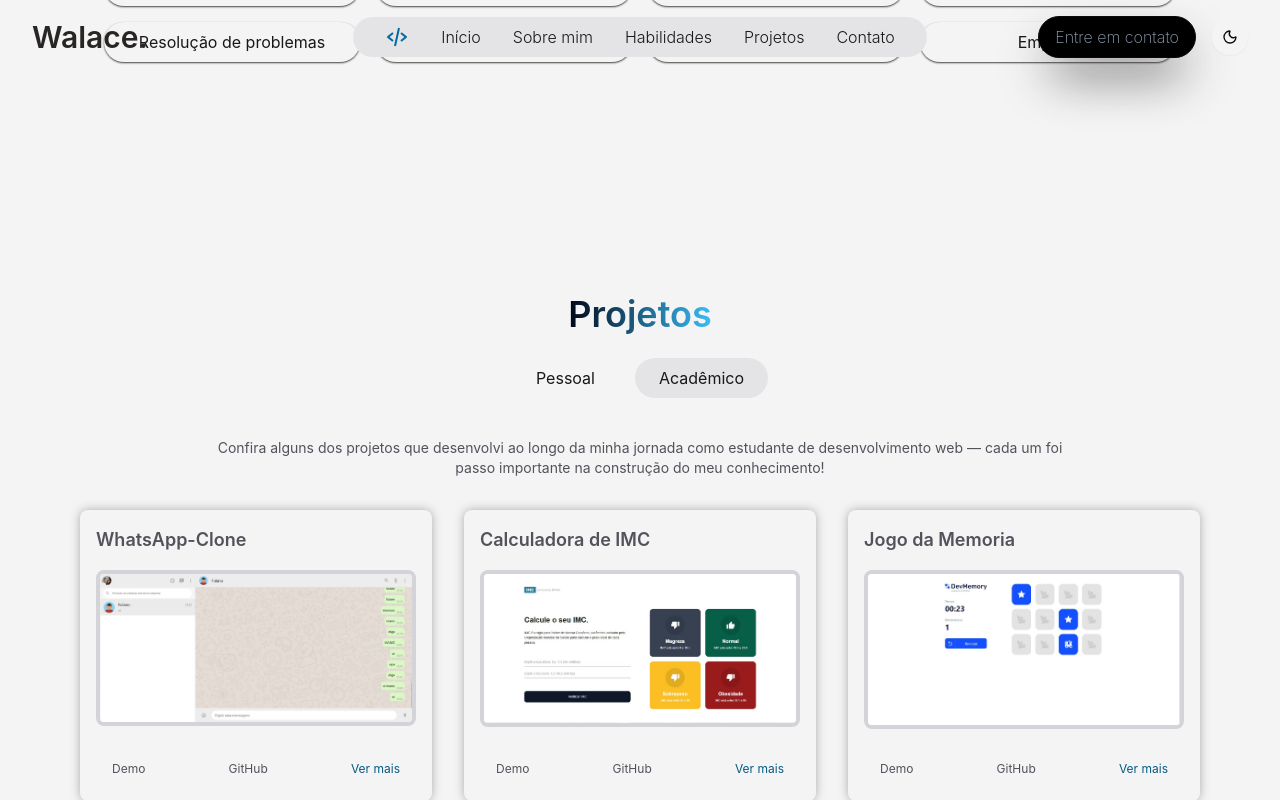
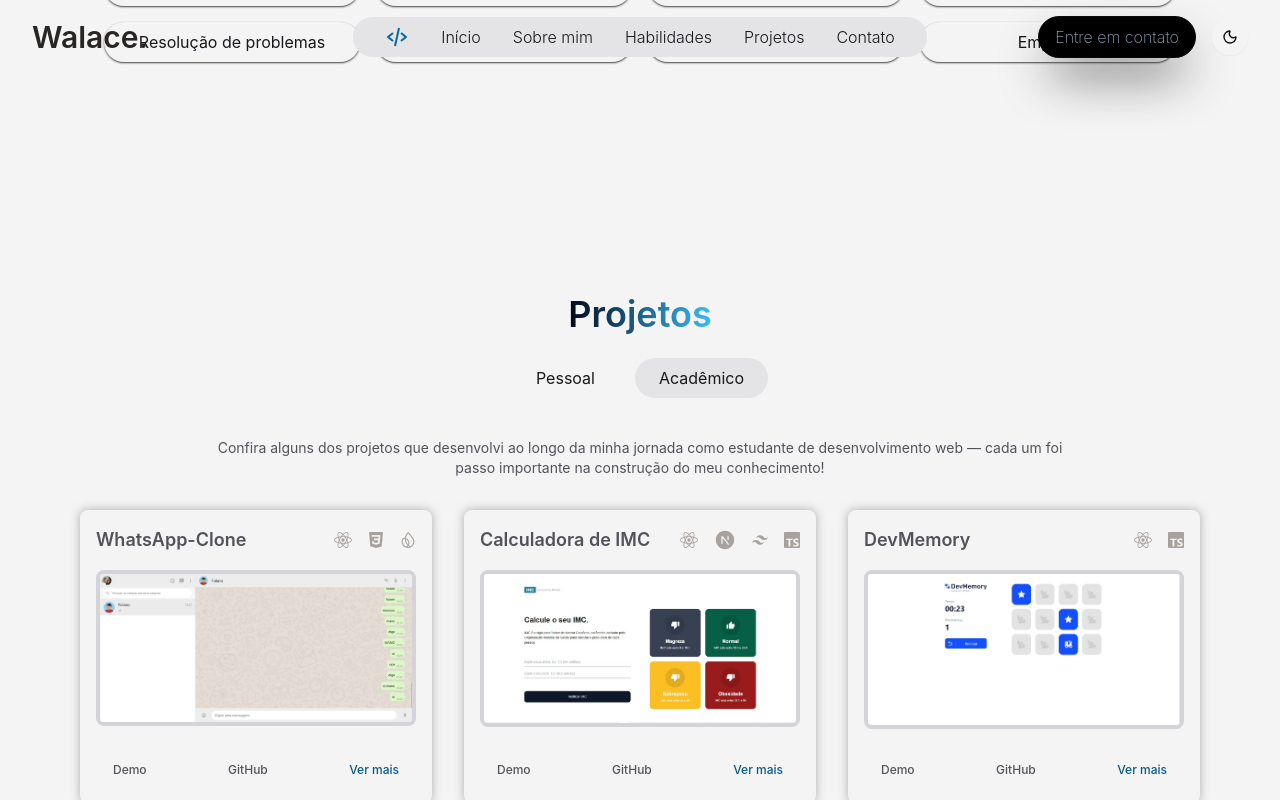
Before and after one commit to walacer72/portfolio-walace, a Next.js app: page / in a window 1280 px wide. Both pictures are taken after a click on the element "Acadêmico". Shown: the part 2218-3018 px from the top of the page. Built offline with nearby package versions, Linux system fonts and the light colour scheme.

Commit message:
acerto de bug em buttons em projectItem e insercao de dados

```diff
--- a/src/components/Project.tsx
+++ b/src/components/Project.tsx
@@ -47,7 +47,7 @@ const Project = () => {
               Conheça alguns dos meus projetos pessoais desenvolvidos fora do ambiente acadêmico, aplicando tecnologias como React, Next.js, Tailwind CSS, HTML, CSS, JavaScript, shadcn-ui e consumo de APIs.
             </p>
 
-            <ul className='w-full grid grid-cols-1 lg:grid-cols-3 gap-8 mt-8 px-12 md:px-4 '>
+            <ul className='w-full grid grid-cols-1 lg:grid-cols-3 gap-8 mt-8 mb-4 px-8 md:px-4 '>
               {personalProjects.map((item, index) => (
                 <ProjectItem item={item} key={index} />
               ))}
@@ -64,7 +64,7 @@ const Project = () => {
               Confira alguns dos projetos que desenvolvi ao longo da minha jornada como estudante de desenvolvimento web — cada um foi passo importante na construção do meu conhecimento!
             </p>
 
-            <ul className='w-full grid grid-cols-1 lg:grid-cols-3 gap-8 mt-8 mb-4 px-12 md:px-4'>
+            <ul className='w-full grid grid-cols-1 lg:grid-cols-3 gap-8 mt-8 mb-4 px-8 md:px-4'>
               {academicProjects.map((item, index) => (
                 <ProjectItem item={item} key={index} />
               ))}
--- a/src/components/icons.jsx
+++ b/src/components/icons.jsx
@@ -20,7 +20,7 @@ export const Icons = () => {
             <a
                 rel="noopener noreferrer"
                 target='_blank'
-                href="">
+                href="https://www.instagram.com/walace_dev/?utm_source=qr&igsh=d3J0NXc0MzMxajA%3D#">
                 <BiLogoInstagram className='w-8 h-8 md:h-10 md:w-10 cursor-pointer rounded-full border-transparent bg-sky-700 p-1 md:p-2 text-white transition-all duration-200 hover:scale-110 hover:border-sky-800 hover:bg-slate-300 hover:text-sky-700' />
             </a>
 
--- a/src/components/projectItem.tsx
+++ b/src/components/projectItem.tsx
@@ -48,27 +48,33 @@ const ProjectItem = ({ item }: Props) => {
                 </div>
 
 
-
-                <div className="flex gap-5 text-xs mt-2 justify-between text-primary-foreground">
+                <div className="flex gap-5 text-xs mt-2 justify-between text-primary-foreground font-medium">
                     <a
-                        className='transition-all duration-200 py-2 px-4 inline-block cursor-pointer rounded-full hover:opacity-80'
-                        href={item.demo} target='_blank'>
+                        className="transition ease-in duration-200 py-2 px-4 inline-block cursor-pointer border border-transparent hover:opacity-80 [transform:translateZ(0)]"
+                        href={item.demo}
+                        target="_blank"
+                    >
                         Demo
                     </a>
 
                     <a
-                        className=' transition-all duration-200 py-2 px-4 inline-block cursor-pointer rounded-full hover:opacity-80'
-                        href={item.github} target='_blank'>
+                        className="transition ease-in duration-200 py-2 px-4 inline-block cursor-pointer border border-transparent hover:opacity-80 [transform:translateZ(0)]"
+                        href={item.github}
+                        target="_blank"
+                    >
                         GitHub
                     </a>
 
-                    <button
+                    <a
                         onMouseEnter={() => setDescriptShow(true)}
                         onMouseLeave={() => setDescriptShow(false)}
-                        className="transition-all duration-200 py-2 px-4 rounded-full hover:opacity-50 text-sky-800">
+                        className="transition ease-in duration-200 py-2 px-4 inline-block cursor-pointer border border-transparent text-sky-800 hover:opacity-80 [transform:translateZ(0)]"
+                    >
                         Ver mais
-                    </button>
+                    </a>
                 </div>
+
+
 
             </div>
 
--- a/src/data.tsx
+++ b/src/data.tsx
@@ -10,13 +10,14 @@ import {
     SiTailwindcss,
     SiMysql,
     SiGithub,
-    SiShadcnui
+    SiShadcnui,
+    SiFirebase
 } from "react-icons/si";
 import { RiNextjsFill } from "react-icons/ri";
 
 // IMAGES PROJECTS
 
-import jogoDaMemoria from '../public/pc/jogoDaMemoria.jpg'
+import devMemoryPc from '../public/pc/jogoDaMemoria.jpg'
 import mariaDocesPc from '../public/pc/mariaDoces.jpg'
 import mariaDocesSmart from "../public/smartphone/mariaDoces.jpeg"
 import planAheadPc from "../public/pc/planAhead.jpg"
@@ -28,6 +29,7 @@ import pizzaria from "../public/pc/pizzaria.jpg"
 import quizDev from "../public/pc/quizDev.jpg"
 import urnaEletronica from "../public/pc/urnaEletronica.jpg"
 import calculadoraIMC from "../public/pc/calculadoraIMC.jpg"
+import devMemorySmart from "../public/smartphone/devMemory.jpg"
 import { Project } from './projectType';
 
 
@@ -57,7 +59,7 @@ export const personalProjects: Project[] = [
         description: 'Desenvolvimento próprio com foco em aprendizado, criatividade e usabilidade. Um aplicativo para organizar e gerenciar atividades do dia a dia de forma prática e eficiente. Ele ajuda as pessoas a não esquecerem compromissos, listar tarefas, fazer listas de compras e ainda manter um controle financeiro simples e acessível.',
         tecnologias: 'Reactjs, Nextjs, Typescript, Shadcn-ui e Tailwindcss',
         tec: [
-            <SiReact size={19} />,
+            <SiReact size={18} />,
             <RiNextjsFill size={22} />,
             <SiShadcnui />,
             <SiTailwindcss />,
@@ -75,7 +77,7 @@ export const personalProjects: Project[] = [
         description: 'Desenvolvi um sistema de pedidos online integrado ao WhatsApp, voltado para pequenos comércios. O cliente acessa um catálogo digital com produtos, imagens, preços e descrições, seleciona os itens desejados e, ao final, o sistema gera automaticamente uma mensagem com os detalhes do pedido, pronta para ser enviada ao WhatsApp da loja com um clique.',
         tecnologias: 'Reactjs, Nextjs, Typescript, Shadcn-ui, Tailwindcss e bibliotecas: zustand, zod, i18next e Api viacep',
         tec: [
-            <SiReact size={19} />,
+            <SiReact size={18} />,
             <RiNextjsFill size={22} />,
             <SiShadcnui />,
             <SiTailwindcss />,
@@ -96,7 +98,11 @@ export const academicProjects: Project[] = [
         name: 'WhatsApp-Clone',
         description: 'Projeto em aula de um clone do WhatsApp desenvolvido com React.js, CSS e Material UI, integrando funcionalidades de envio de mensagens em tempo real e autenticação de usuários. O Firebase foi utilizado como backend (BaaS), permitindo armazenamento de dados e sincronização instantânea.',
         tecnologias: 'Reactjs, css, biblioteca material UI e (BaaS) firebase',
-        tec: []
+        tec: [
+            <SiReact size={18} />,
+            <SiCss3 />,
+            <SiFirebase size={16} />
+        ]
     },
     {
         demo: 'https://calculadora-imc-gilt-phi.vercel.app/',
@@ -105,18 +111,27 @@ export const academicProjects: Project[] = [
         smart: '',
         name: 'Calculadora de IMC',
         description: 'Este projeto foi desenvolvido em aula como prática de ReactJS, consistindo em uma aplicação que calcula o Índice de Massa Corporal (IMC) a partir dos dados de peso e altura informados pelo usuário. O resultado é exibido junto à classificação correspondente (abaixo do peso, peso ideal, sobrepeso, obesidade, etc).',
-        tecnologias: 'Reactjs, typescript e tailwindCSS.',
-        tec: []
+        tecnologias: 'Reactjs, Nextjs, typescript e tailwindCSS.',
+        tec: [
+            <SiReact size={18} />,
+            <RiNextjsFill size={22} />,
+            <SiTailwindcss />,
+            <SiTypescript />
+        ]
     },
     {
         demo: 'https://jogo-da-memoria-rose-three.vercel.app/',
         github: 'https://github.com/walacer72/Jogo-da-Memoria',
-        pc: jogoDaMemoria,
-        smart: '',
-        name: 'Jogo da Memoria',
+        pc: devMemoryPc,
+        smart: devMemorySmart,
+        name: 'DevMemory',
         description: 'Este projeto foi desenvolvido em aula como prática de ReactJS, com foco em lógica de programação, manipulação de estado e interatividade. O jogo desafia o usuário a encontrar pares de cartas iguais, estimulando memória e concentração. Além da prática com componentes e hooks, o projeto também explora responsividade e uma interface leve e intuitiva.',
         tecnologias: 'Reactjs, typescript e styled-components',
-        tec: []
+        tec: [
+            <SiReact size={18} />,
+            <SiTypescript />
+
+        ]
     },
     {
         demo: 'https://walacer72.github.io/pizzaria/',
@@ -126,7 +141,11 @@ export const academicProjects: Project[] = [
         name: 'Pizza',
         description: 'Projeto simples desenvolvido em JavaScript puro, simulando um sistema de pedidos online. O usuário pode escolher tamanhos de pizza, definir quantidades e adicionar os itens ao carrinho de compras. O foco foi praticar manipulação do DOM, lógica de programação e atualização dinâmica da interface, resultando em uma aplicação interativa e intuitiva.',
         tecnologias: 'Javascript, html e css',
-        tec: []
+        tec: [
+            <SiHtml5 />,
+            <SiCss3 />,
+            <SiJavascript />
+        ]
     },
     {
         demo: 'https://walacer72.github.io/Urna-Eletronica/',
@@ -136,7 +155,11 @@ export const academicProjects: Project[] = [
         name: 'Urna Eletronica',
         description: 'Projeto simples desenvolvido em JavaScript puro, simulando o funcionamento de uma urna eletrônica. O usuário pode digitar números de candidatos, confirmar, corrigir ou votar em branco. Ao confirmar o voto aparece o candidato votado. O foco foi praticar manipulação do DOM, estrutura de dados e lógica de programação, criando uma experiência interativa e próxima do uso real.',
         tecnologias: 'Javascript, html e css',
-        tec: []
+        tec: [
+            <SiHtml5 />,
+            <SiCss3 />,
+            <SiJavascript />
+        ]
     },
     {
         demo: 'https://walacer72.github.io/quizDev/',
@@ -146,7 +169,11 @@ export const academicProjects: Project[] = [
         name: 'QuizDev',
         description: 'Projeto desenvolvido em JavaScript puro, simulando um jogo de perguntas e respostas. O usuário escolhe entre alternativas, recebe o feedback de acertos e erros e, ao final, pode visualizar sua pontuação. O objetivo foi praticar manipulação do DOM, controle de estados e lógica condicional, resultando em uma aplicação interativa, simples e divertida.',
         tecnologias: 'Javascript, html e css',
-        tec: []
+        tec: [
+            <SiHtml5 />,
+            <SiCss3 />,
+            <SiJavascript />
+        ]
     }
 
 ]
```
Also changed, not shown: public/smartphone/devMemory.jpg (added).
